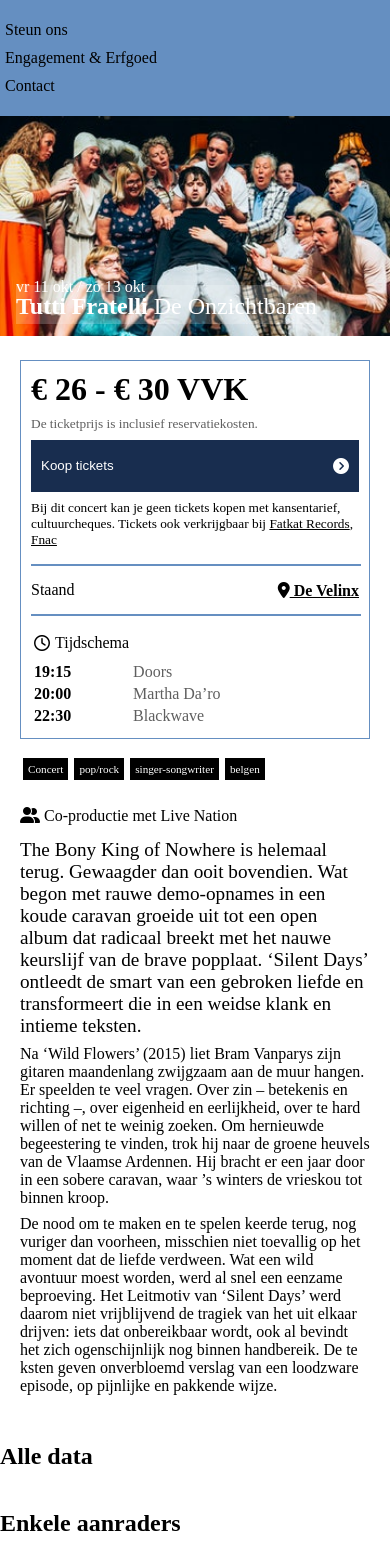
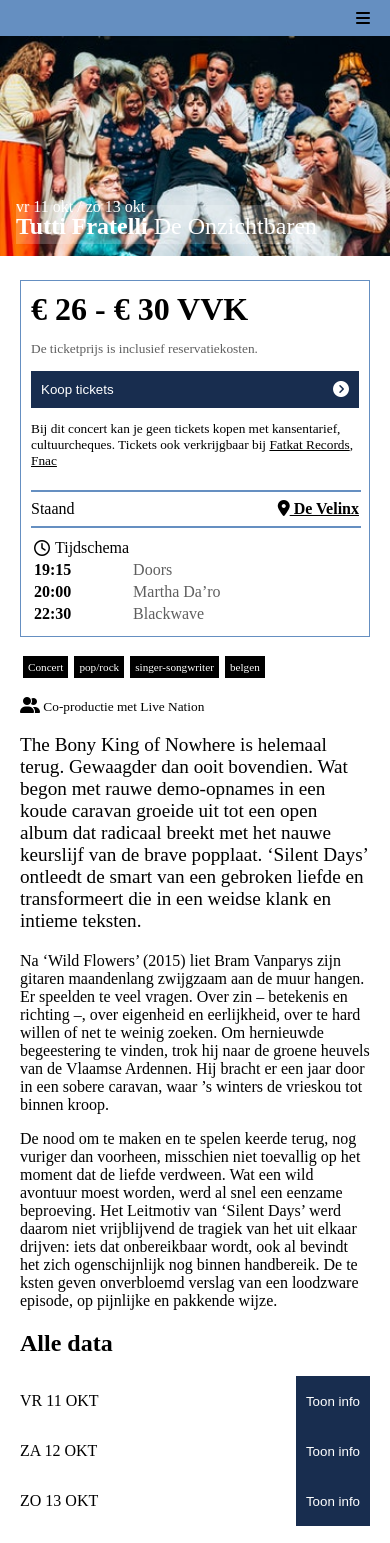
Before and after one commit to CarolineSchevers/teststage, a plain HTML site: page index.html in a window 390 px wide. Shown: the top 1543 px of the page. Drawn offline with Linux system fonts and the light colour scheme.

Commit message:
mobile: add toggle to navbar

```diff
--- a/index.html
+++ b/index.html
@@ -12,14 +12,14 @@
 <body>
     <div class="wrapper">
         <nav>
-            <ul class="nav-items">
-                <li><a href="">Steun ons</a></li>
-                <li><a href="">Engagement & Erfgoed</a></li>
-                <li><a href="">Contact</a></li>
+            <div class="nav-toggle" onclick="toggleNav()">
+                <i class="fas fa-bars"></i>
+            </div>
+            <ul id="nav-items" class="noshow">
+                <li class="nav-item"><a href="">Steun ons</a></li>
+                <li class="nav-item"><a href="">Engagement & Erfgoed</a></li>
+                <li class="nav-item"><a href="">Contact</a></li>
             </ul>
-            <!-- <div class="nav-toggle">
-            <i class="fas fa-bars"></i>
-        </div> -->
         </nav>
         <header>
             <div class="image-wrapper">
@@ -43,8 +43,8 @@
                         <p class="smaller">Bij dit concert kan je geen tickets kopen met kansentarief, cultuurcheques.
                             Tickets ook
                             verkrijgbaar
-                            bij <a href="https://www.fatkat.be/">Fatkat Records</a>, <a
-                                href="https://www.fnac.be/">Fnac</a>
+                            bij <a href="https://www.fatkat.be/">Fatkat Records</a>,
+                            <a href="https://www.fnac.be/">Fnac</a>
                         </p>
                         <hr>
                         <div class="flex-row">
@@ -71,14 +71,16 @@
                         </table>
                     </div>
                 </div>
+
                 <div class="info">
                     <ul class="labels">
                         <li class="label">Concert</li>
                         <li class="label">pop/rock</li>
                         <li class="label">singer-songwriter</li>
                         <li class="label">belgen</li>
+                    </ul>
                 </div>
-                <p><i class="fas fa-user-friends"></i> Co-productie met Live Nation</p>
+                <p class="smaller"><i class="fas fa-user-friends"></i> Co-productie met Live Nation</p>
                 <p class="larger">The Bony King of Nowhere is helemaal terug. Gewaagder dan ooit bovendien.
                     Wat begon met rauwe demo-opnames in een koude caravan groeide uit tot
                     een open album dat radicaal breekt met het nauwe keurslijf van de brave
@@ -96,11 +98,40 @@
                     uit elkaar drijven: iets dat onbereikbaar wordt, ook al bevindt het zich ogenschijnlijk nog binnen
                     handbereik. De te ksten geven onverbloemd verslag van een loodzware episode, op pijnlijke en
                     pakkende wijze.</p>
-    </div>
-
             </section>
             <section id="data">
                 <h2>Alle data</h2>
+                <div class="data-options">
+                    <div class="data-header">
+                        <p>vr 11 okt</p>
+                        <button onclick="showInfo()">Toon info</button>
+                    </div>
+                    <div id="data-info" class="noshow" class="no show">
+                        <table>
+                            <tr>
+                                <td>20:00</td>
+                                <td>
+                                    <a href="https://www.develinx.be/" class="bold"> <i class="fas fa-map-marker-alt"></i> De Velinx</a>
+                                </td>
+
+                            </tr>
+                        </table>
+                    </div>
+                    <div class="data-header ">
+                        <p>za 12 okt</p>
+                        <button>Toon info</button>
+                    </div>
+                    <div class="data-info slideIn" class="no show">
+
+                    </div>
+                    <div class="data-header">
+                        <p>zo 13 okt</p>
+                        <button>Toon info</button>
+                    </div>
+                    <div class="data-info slideIn" class="no show">
+
+                    </div>
+                </div>
             </section>
             <section id="tips">
                 <h2>Enkele aanraders</h2>
@@ -202,6 +233,7 @@
     </div>
 
     <script src="https://kit.fontawesome.com/24d7844539.js"></script>
+    <script src="scripts/script.js"></script>
 </body>
 
 </html>
--- /dev/null
+++ b/scripts/script.js
@@ -0,0 +1,7 @@
+function toggleNav() {
+    document.getElementById("nav-items").classList.toggle("show");
+}
+
+function showInfo() {
+    document.getElementById("data-info").classList.toggle("show");
+}
--- a/styling/style.scss
+++ b/styling/style.scss
@@ -29,17 +29,63 @@ hr {
 }
 
 p, i {
-    margin: 0.5rem 0;
     font-size: 1rem;
 }
+
+button {
+    display: flex;
+    justify-content: center;
+    align-items: center;
+    padding: 10px;
+    background: $dark-blue;
+    color: #fff;
+    border: none;
+}
+
 .larger {
     font-size: larger;
 }
+
+.smaller {
+    font-size: smaller;
+}
+
+.light-gray {
+    color: $dark-gray
+}
+.bold {
+    font-weight: bolder;
+}
+
+.noshow {
+    display: none;
+}
+
+.show {
+    display: block;
+}
+
+
 //Navigation
 nav {
     background-color: $blue;
     width: 100%;
-    @include flex-row;
+    @include flex-column;
+
+    ul li {
+        @include flex-column;
+        align-items: flex-end;
+        padding-right: 20px
+    }
+}
+
+.nav-toggle {
+    text-align: right;
+    width: 100%;
+
+    i {
+        padding: 10px 20px;
+    }
 }
 
 //Header
@@ -80,13 +126,7 @@ h1 {
     margin: 0;
 
     button {
-        display: flex;
         justify-content: space-between;
-        align-items: center;
-        padding: 10px;
-        background: $dark-blue;
-        color: #fff;
-        border: none;
     }
 
     a {
@@ -122,17 +162,6 @@ h1 {
     align-items: center;
 }
 
-.smaller {
-    font-size: smaller;
-}
-
-.light-gray {
-    color: $dark-gray
-}
-.bold {
-    font-weight: bolder;
-}
-
 table {
     th {
         display: flex;
@@ -145,7 +174,15 @@ table {
     }
 }
 //Section data
+.data-header {
+    display: flex;
+    justify-content: space-between;
 
+    p {
+        text-transform: uppercase;
+    }
+
+}
 //Section tips
 section#tips {
     @include flex-column;
```
Also changed, not shown: styling/style.css, 1 other file. Lines whose indentation alone changed are shown as unchanged.
